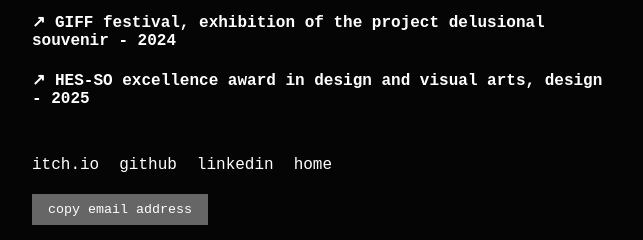
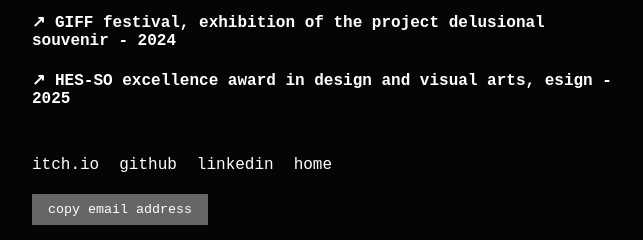
Before and after one commit to oserratr/portfolio2025, a plain HTML site: page about.html in a window 1280 px wide. Shown: the part 470-710 px from the top of the page, 28-671 px from the left. Drawn offline with Linux system fonts and the light colour scheme.

Commit message:
Update about.html

```diff
--- a/about.html
+++ b/about.html
@@ -114,7 +114,7 @@
       <HR>
       <h2>awards and exhibitions</h2>
       <a href="https://www.giff.ch/film/delusional-souvenirs/" target="_blank" class="project-link project-block">↗ GIFF festival, exhibition of the project delusional souvenir - 2024</a>
-      <a href="https://www.hesge.ch/head/projet/diplomes-2025-laureat-e-x-s-des-programmes-master" target="_blank" class="project-link project-block">↗ HES-SO excellence award in design and visual arts, design - 2025</a>
+      <a href="https://www.hesge.ch/head/projet/diplomes-2025-laureat-e-x-s-des-programmes-master" target="_blank" class="project-link project-block">↗ HES-SO excellence award in design and visual arts, esign - 2025</a>
        <br>
 
       <div class="socials">
```
